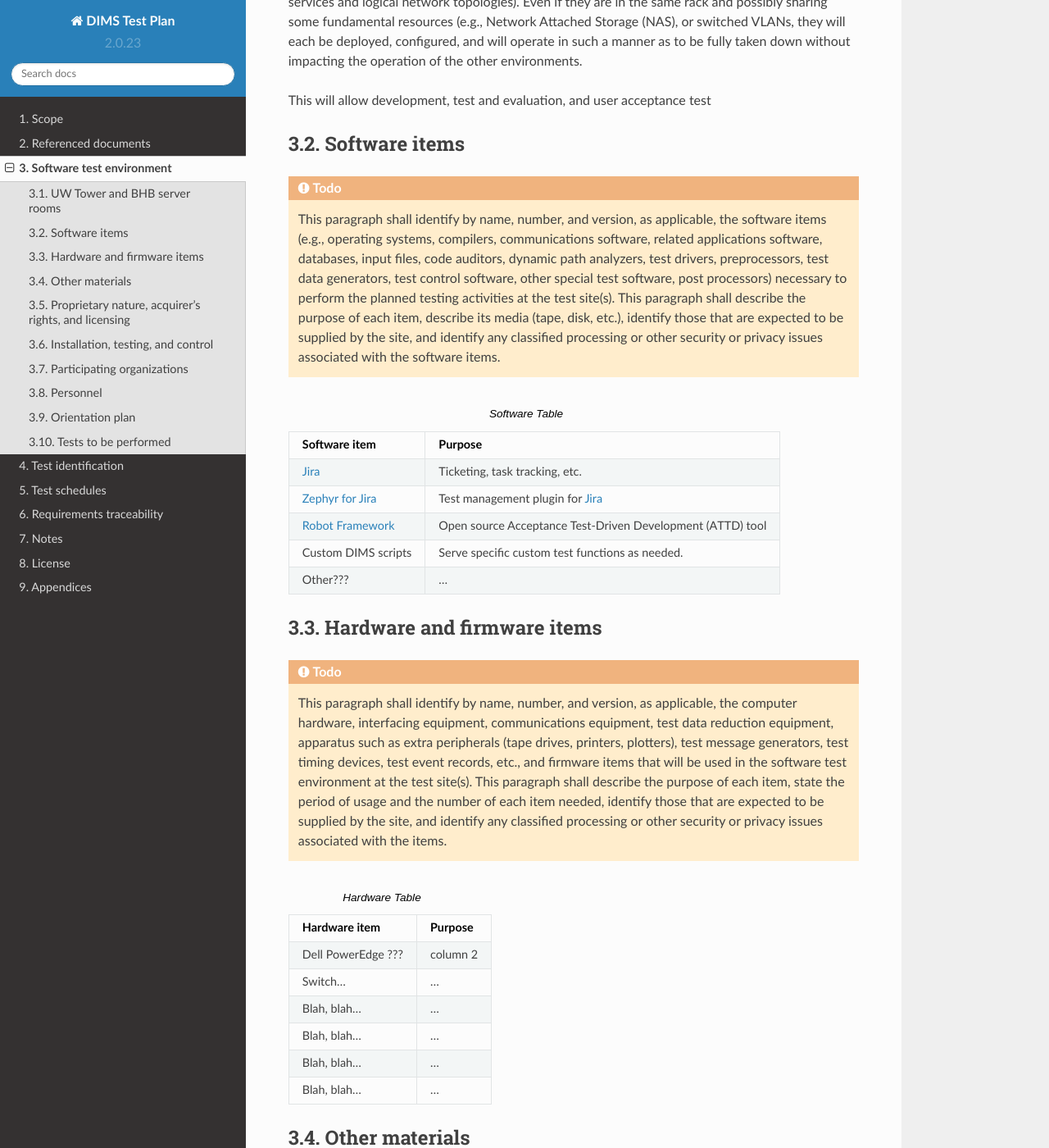
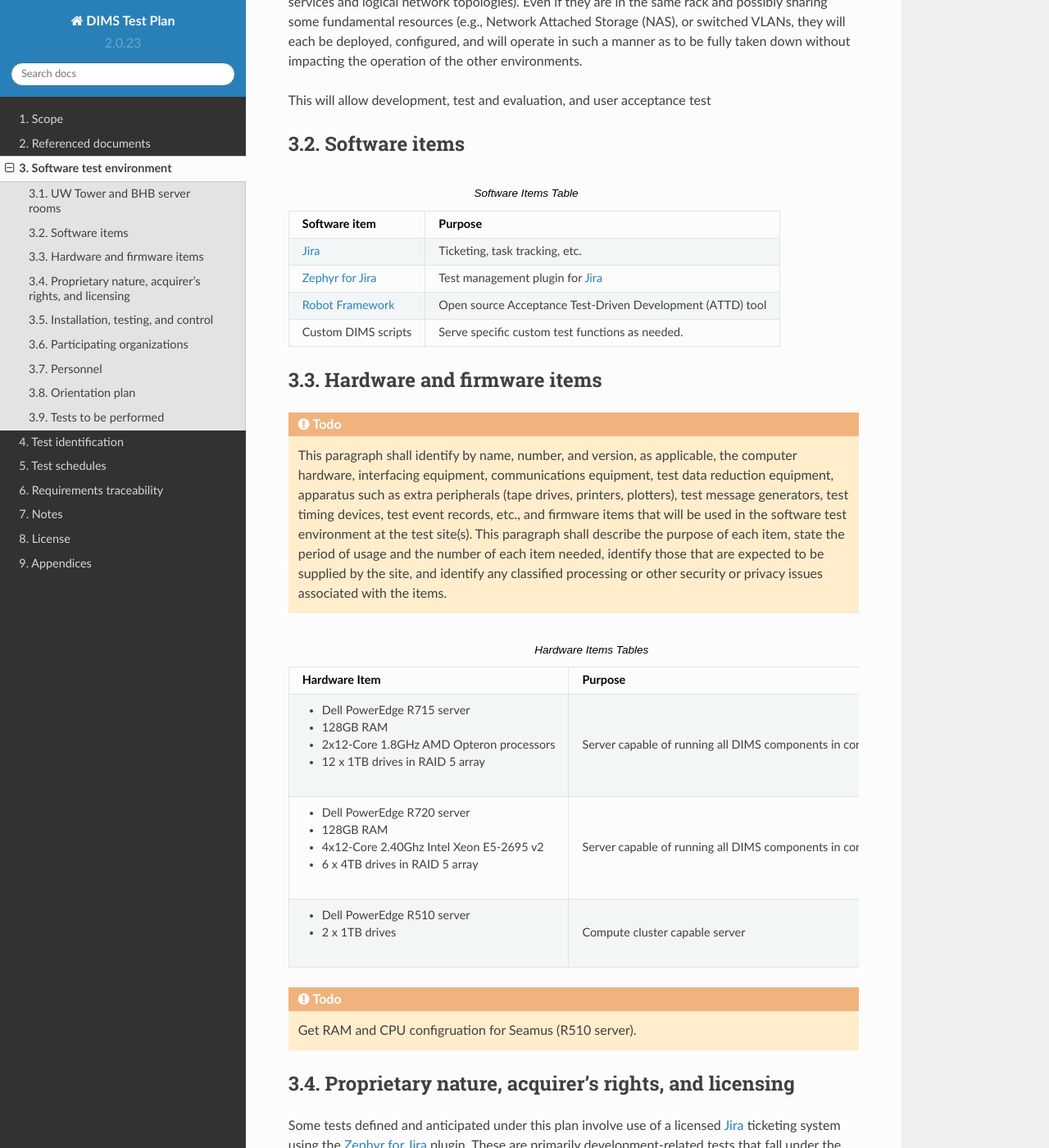
Before and after one commit to uw-dims/dims-tp, a Sphinx documentation site: the page built from source/testenvironment.rst, in a window 1280 px wide and 1400 px high, scrolled down 321 px. Shown: the whole window at 82% size. Built offline with Sphinx 7.4.7 and the Read the Docs theme 2.0.0, drawn with Linux system fonts in a browser that asks for light colours; some of the changed text lies outside the part shown.

Commit message:
Fix software and hardware item tables and remove todo::

```diff
--- a/source/testenvironment.rst
+++ b/source/testenvironment.rst
@@ -26,22 +26,9 @@ test
 Software items
 --------------
 
-.. todo::
-
-    This paragraph shall identify by name, number, and version, as applicable,
-    the software items (e.g., operating systems, compilers, communications
-    software, related applications software, databases, input files, code
-    auditors, dynamic path analyzers, test drivers, preprocessors, test data
-    generators, test control software, other special test software, post
-    processors) necessary to perform the planned testing activities at the test
-    site(s). This paragraph shall describe the purpose of each item, describe
-    its media (tape, disk, etc.), identify those that are expected to be
-    supplied by the site, and identify any classified processing or other
-    security or privacy issues associated with the software items.
-
 .. _swtable:
 
-.. table:: Software Table
+.. table:: Software Items Table
 
     +------------------------+------------------------------------------------------------+
     | Software item          | Purpose                                                    |
@@ -53,8 +40,6 @@ Software items
     | `Robot Framework`_     | Open source Acceptance Test-Driven Development (ATTD) tool |
     +------------------------+------------------------------------------------------------+
     | Custom DIMS scripts    | Serve specific custom test functions as needed.            |
-    +------------------------+------------------------------------------------------------+
-    | Other???               | ...                                                        |
     +------------------------+------------------------------------------------------------+
 
 ..
@@ -81,43 +66,32 @@ Hardware and firmware items
 
 .. _hwtable:
 
-.. table:: Hardware Table
+.. table:: Hardware Items Tables
 
-    +------------------------+----------------------------------+
-    | Hardware item          | Purpose                          |
-    +========================+==================================+
-    | Dell PowerEdge ???     | column 2                         |
-    +------------------------+----------------------------------+
-    | Switch...              | ...                              |
-    +------------------------+----------------------------------+
-    | Blah, blah...          | ...                              |
-    +------------------------+----------------------------------+
-    | Blah, blah...          | ...                              |
-    +------------------------+----------------------------------+
-    | Blah, blah...          | ...                              |
-    +------------------------+----------------------------------+
-    | Blah, blah...          | ...                              |
-    +------------------------+----------------------------------+
+   +-----------------------------------------------+--------------------------------+
+   |             Hardware Item                     |             Purpose            |
+   +===============================================+================================+
+   | - Dell PowerEdge R715 server                  | Server capable of running all  |
+   | - 128GB RAM                                   | DIMS components in containers  |
+   | - 2x12-Core 1.8GHz AMD Opteron processors     |                                |
+   | - 12 x 1TB drives in RAID 5 array             |                                |
+   +-----------------------------------------------+--------------------------------+
+   | - Dell PowerEdge R720 server                  | Server capable of running all  |
+   | - 128GB RAM                                   | DIMS components in containers  |
+   | - 4x12-Core 2.40Ghz Intel Xeon E5-2695 v2     |                                |
+   | - 6 x 4TB drives in RAID 5 array              |                                |
+   +-----------------------------------------------+--------------------------------+
+   | - Dell PowerEdge R510 server                  | Compute cluster capable server |
+   | - 2 x 1TB drives                              |                                |
+   +-----------------------------------------------+--------------------------------+
 
 ..
 
-.. _othermaterials:
-
-Other materials
----------------
-
 .. todo::
 
-    This paragraph shall identify and describe any other materials needed for
-    the testing at the test site(s). These materials may include manuals,
-    software listings, media containing the software to be tested, media
-    containing data to be used in the tests, sample listings of outputs, and
-    other forms or instructions. This paragraph shall identify those items that
-    are to be delivered to the site and those that are expected to be supplied
-    by the site.  The description shall include the type, layout, and quantity
-    of the materials, as applicable. This paragraph shall identify any
-    classified processing or other security or privacy issues associated with
-    the items.
+   Get RAM and CPU configruation for Seamus (R510 server).
+
+..
 
 .. _rightsandlicenses:
 
```
